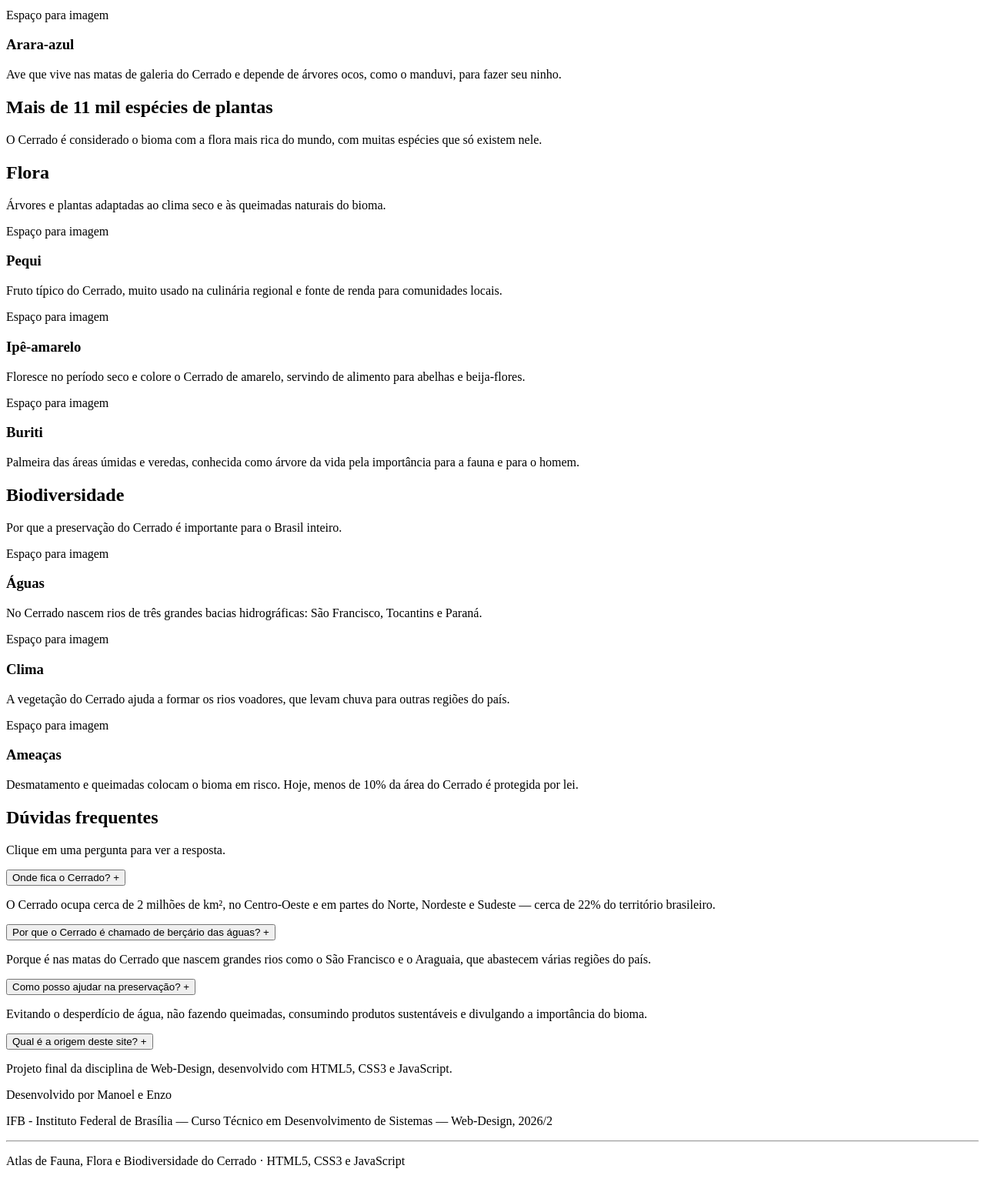
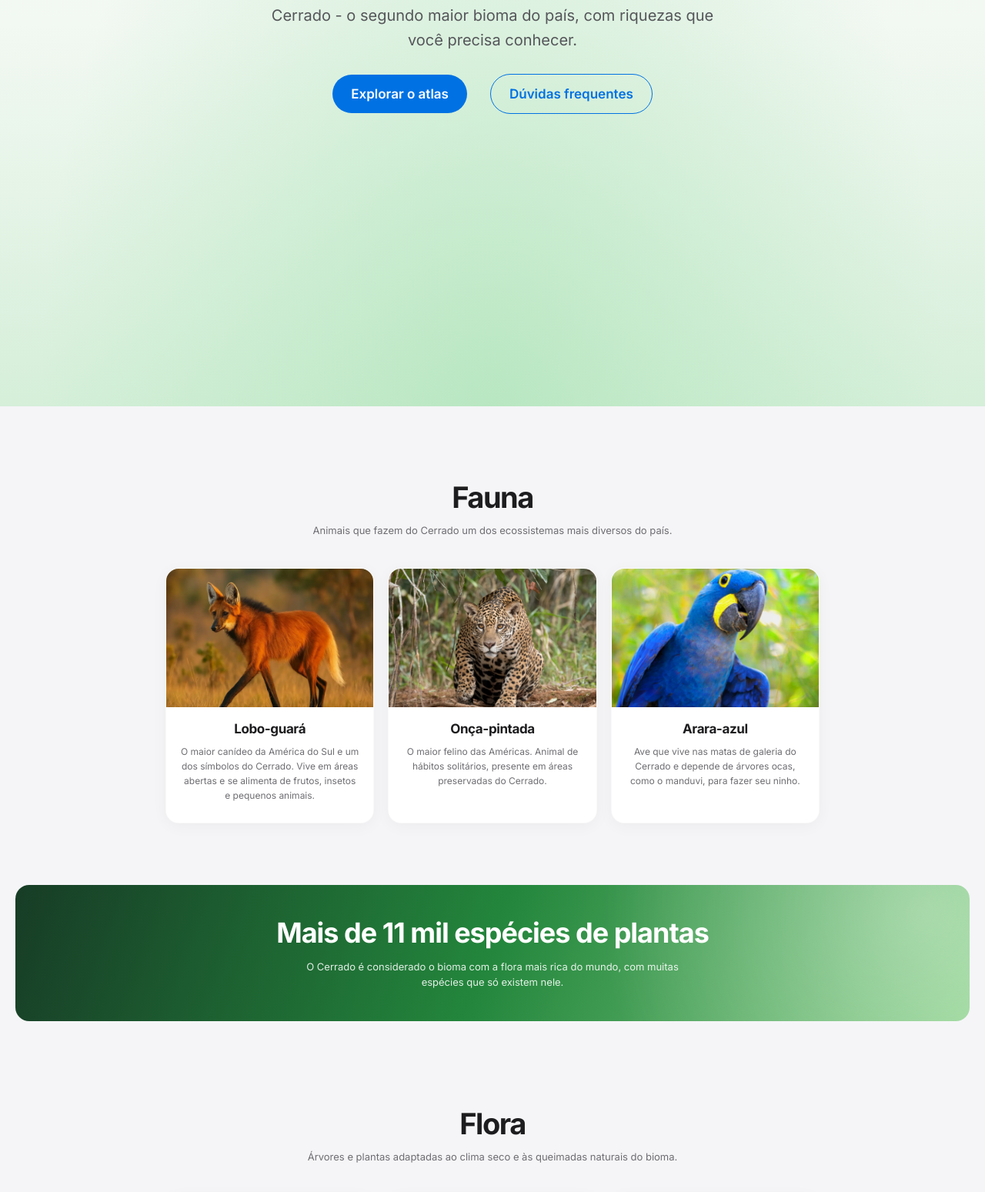
Before and after one commit to efborges/atlas-cerrado, a plain HTML site: page index.html in a window 1280 px wide. Shown: the part 572-2121 px from the top of the page at 77% size. Drawn offline with Linux system fonts and the light colour scheme.

Commit message:
Adiciona nova versão do Atlas Cerrado - Enzo

```diff
--- a/css/style.css
+++ b/css/style.css
@@ -0,0 +1,347 @@
+
+@import url('https://fonts.googleapis.com/css2?family=Inter:wght@400;500;600;700;800&display=swap');
+
+/* Aqui fica as cores do site */
+:root {
+    --fundo: #f5f5f7;
+    --texto: #1d1d1f;
+    --texto-secundario: #6e6e73;
+    --branco: #fff;
+}
+
+/* Geralzao */
+* {
+    margin: 0;
+    padding: 0;
+    box-sizing: border-box;
+}
+
+html {
+    scroll-behavior: smooth;
+    scroll-padding-top: 65px;
+}
+
+body {
+    font-family: 'Inter', sans-serif;
+    background: var(--fundo);
+    color: var(--texto);
+    -webkit-font-smoothing: antialiased;
+    overflow-x: hidden;
+}
+
+a { color: inherit; text-decoration: none; }
+button { font-family: inherit; }
+
+/* Barra de Navegação */
+nav {
+    width: 100%;
+    height: 42px;
+    position: fixed;
+    top: 0;
+    left: 0;
+    z-index: 1000;
+    display: flex;
+    align-items: center;
+    justify-content: center;
+    background: rgba(45,45,46,.96);
+    backdrop-filter: blur(20px);
+    -webkit-backdrop-filter: blur(20px);
+    border-bottom: 1px solid rgba(255,255,255,.08);
+}
+
+nav ul {
+    width: min(100% - 40px, 400px);
+    display: flex;
+    justify-content: space-between;
+    align-items: center;
+    list-style: none;
+}
+
+nav a {
+    color: #e8e8ed;
+    font-size: 11px;
+    transition: all .35s ease;
+}
+
+nav a:hover { color: white; }
+nav .logo { font-size: 15px; font-weight: 700; letter-spacing: -.5px; }
+
+/* Botão do modo dark */
+#temaBtn {
+    width: 38px;
+    height: 23px;
+    display: flex;
+    align-items: center;
+    justify-content: center;
+    border: 1px solid #777;
+    border-radius: 30px;
+    background: transparent;
+    font-size: 0;
+    cursor: pointer;
+    transition: .3s ease;
+}
+
+#temaBtn::before { content: "🌙"; font-size: 12px; }
+#temaBtn:hover { border-color: #aaa; background: rgba(255,255,255,.05); }
+
+/* Capa do site verde */
+.hero {
+    width: 100%;
+    min-height: 1100px;
+    padding: 140px 20px 100px;
+    display: flex;
+    flex-direction: column;
+    align-items: center;
+    justify-content: center;
+    position: relative;
+    text-align: center;
+    background:
+        radial-gradient(ellipse at 50% 100%, rgba(161,224,174,.55), transparent 65%),
+        linear-gradient(180deg, #fbfbfb 0%, #f2f8f2 55%, #d5efd9 100%);
+}
+
+.hero h1 {
+    margin-bottom: 18px;
+    color: #1d1d1f;
+    font-size: clamp(100px, 8vw, 86px);
+    font-weight: 800;
+    letter-spacing: -5px;
+    line-height: 1.05;
+}
+
+.hero p {
+    max-width: 600px;
+    color: #55565a;
+    font-size: 20px;
+    line-height: 1.6;
+}
+
+/* Botões da capa */
+.btn-grupo {
+    display: flex;
+    align-items: center;
+    justify-content: center;
+    gap: 30px;
+    margin-top: 28px;
+}
+
+.btn {
+    padding: 15px 24px;
+    border-radius: 30px;
+    font-size: 17px;
+    font-weight: 600;
+    transition: all .35s ease;
+}
+
+.btn-principal { background: #0071e3; color: white; }
+.btn-principal:hover { background: #0077ed; transform: scale(1.04); }
+
+.btn-linha {
+    border: 1px solid #0071e3;
+    color: #0071e3;
+    background: transparent;
+}
+
+.btn-linha:hover { background: rgba(0,113,227,.07); }
+
+/* Títulos */
+section {
+    width: 100%;
+    padding: 95px 20px 65px;
+    text-align: center;
+}
+
+section h2 {
+    margin-bottom: 10px;
+    font-size: clamp(28px, 4vw, 38px);
+    font-weight: 700;
+    letter-spacing: -1.5px;
+}
+
+.sub {
+    max-width: 500px;
+    margin: 0 auto 38px;
+    color: var(--texto-secundario);
+    font-size: 13px;
+    line-height: 1.6;
+}
+
+/* Cards */
+.grade {
+    width: min(100%, 850px);
+    margin: 0 auto;
+    display: grid;
+    grid-template-columns: repeat(3, 1fr);
+    gap: 18px;
+}
+
+.card {
+    overflow: hidden;
+    padding-bottom: 25px;
+    border: 1px solid rgba(0,0,0,.025);
+    border-radius: 17px;
+    background: var(--branco);
+    box-shadow: 0 4px 20px rgba(0,0,0,.04);
+    transition: all .35s ease;
+}
+
+.card:hover {
+    transform: translateY(-7px);
+    box-shadow: 0 12px 30px rgba(0,0,0,.09);
+}
+
+/* Imagens dos cards */
+.foto {
+    width: 100%;
+    height: 180px;
+    overflow: hidden;
+    background: #f3f5ef;
+}
+
+.foto img {
+    width: 100%;
+    height: 100%;
+    display: block;
+    object-fit: cover;
+    object-position: center;
+    transition: transform .35s ease;
+}
+
+.card:hover .foto img { transform: scale(1.04); }
+
+.card h3 {
+    margin: 18px 15px 10px;
+    font-size: 17px;
+    font-weight: 700;
+    letter-spacing: -.4px;
+}
+
+.card p {
+    margin: 0 18px;
+    color: var(--texto-secundario);
+    font-size: 12px;
+    line-height: 1.6;
+}
+
+/* Faixa verde */
+.faixa {
+    width: calc(100% - 40px);
+    min-height: 175px;
+    margin: 15px auto;
+    padding: 40px 25px;
+    display: flex;
+    flex-direction: column;
+    align-items: center;
+    justify-content: center;
+    border-radius: 18px;
+    color: white;
+    text-align: center;
+    background:
+        radial-gradient(circle at 95% 20%, rgba(255,255,255,.35), transparent 35%),
+        linear-gradient(110deg, #173c26 0%, #23863c 50%, #8bd18b 100%);
+}
+
+.faixa h2 {
+    margin-bottom: 12px;
+    font-size: clamp(25px, 4vw, 36px);
+    font-weight: 700;
+    letter-spacing: -1px;
+}
+
+.faixa p {
+    max-width: 500px;
+    color: rgba(255,255,255,.88);
+    font-size: 13px;
+    line-height: 1.6;
+}
+
+/* Perguntas frequentes */
+#faq { padding: 85px 20px 90px; }
+#faq .sub { margin-bottom: 30px; }
+
+.faq {
+    width: min(100%, 650px);
+    margin: 0 auto;
+    text-align: left;
+}
+
+.faq-item { border-bottom: 1px solid rgba(0,0,0,.12); }
+
+.faq-item button {
+    width: 100%;
+    padding: 19px 8px;
+    display: flex;
+    align-items: center;
+    justify-content: space-between;
+    border: none;
+    background: transparent;
+    color: var(--texto);
+    font-size: 14px;
+    font-weight: 500;
+    text-align: left;
+    cursor: pointer;
+    transition: all .35s ease;
+}
+
+.faq-item button:hover { color: #0071e3; }
+
+.faq-item button span {
+    font-size: 19px;
+    font-weight: 400;
+    transition: transform .3s ease;
+}
+
+.resposta { display: none; padding: 0 30px 20px 8px; }
+
+.resposta p {
+    color: var(--texto-secundario);
+    font-size: 13px;
+    line-height: 1.7;
+}
+
+.faq-item.ativo .resposta { display: block; }
+.faq-item.ativo button span { transform: rotate(45deg); }
+
+/* Rodapé */
+footer {
+    width: 100%;
+    padding: 45px 20px 35px;
+    background: #161617;
+    color: #a1a1a6;
+    text-align: center;
+}
+
+footer p { font-size: 11px; line-height: 1.8; }
+
+footer .equipe {
+    margin-bottom: 8px;
+    color: #f5f5f7;
+    font-size: 13px;
+    font-weight: 600;
+}
+
+footer .curso { max-width: 600px; margin: 0 auto 20px; }
+
+footer hr {
+    width: min(100%, 650px);
+    margin: 20px auto;
+    border: 0;
+    border-top: 1px solid rgba(255,255,255,.15);
+}
+
+/* Modo escuro */
+body.tema-escuro {
+    --fundo: #1d1d1f;
+    --texto: #f5f5f7;
+    --texto-secundario: #aaa;
+    --branco: #2c2c2e;
+}
+
+body.tema-escuro .hero { background: linear-gradient(180deg, #252525, #183322); }
+
+body.tema-escuro .hero h1,
+body.tema-escuro .hero p { color: white; }
+
+body.tema-escuro .faq-item { border-color: rgba(255,255,255,.15); }
+
+body.tema-escuro #temaBtn::before { content: "☀️"; }
--- a/index.html
+++ b/index.html
@@ -4,17 +4,10 @@
     <meta charset="UTF-8">
     <meta name="viewport" content="width=device-width, initial-scale=1.0">
     <title>Atlas — Manoel e Enzo</title>
-
-<!-- ============================================================
-     AQUI JA DEIXEI PUXANDO A INTEGTAÇÃO DO CSS
-     ============================================================ -->
     <link rel="stylesheet" href="css/style.css">
-<base target="_blank">
 </head>
 <body>
 
-<!-- ==================== BARA FIXA ==================== -->
-<!-- ====AQUI VOCE PODE USAR O JS PARA MUDAR O TEMA DE ESCURO PARA CRARO === -->
     <nav>
         <ul>
             <li><a href="#" class="logo">Atlas</a></li>
@@ -22,142 +15,122 @@
             <li><a href="#flora">Flora</a></li>
             <li><a href="#biodiversidade">Biodiversidade</a></li>
             <li><a href="#faq">Dúvidas</a></li>
-    <li><button id="temaBtn" title="Alternar tema claro/escuro">Tema</button></li>
+            <li><button id="temaBtn" title="Alternar tema claro/escuro" aria-label="Alternar tema">Tema</button></li>
         </ul>
     </nav>
 
-<!-- ==================== CAPA==================== -->
     <header class="hero">
-  <h1>Atlas</h1>
-  <p>Um guia sobre a fauna, a flora e a biodiversidade do segundo maior bioma do Brasil.</p>
+        <h1>Atlas do Cerrado</h1>
+        <p>Um guia completo sobre a fauna, a flora e a biodiversidade do Cerrado - o segundo maior bioma do país, com riquezas que você precisa conhecer.</p>
         <div class="btn-grupo">
             <a href="#fauna" class="btn btn-principal">Explorar o atlas</a>
             <a href="#faq" class="btn btn-linha">Dúvidas frequentes</a>
         </div>
     </header>
 
-<!-- ==================== AQUI FAUNA ==================== -->
+    <main>
         <section id="fauna">
             <h2>Fauna</h2>
             <p class="sub">Animais que fazem do Cerrado um dos ecossistemas mais diversos do país.</p>
             <div class="grade">
-
-    <div class="card">
-      <!-- COLOCAR IMAGEM AQUI: <img src="" alt="Lobo-guará"> -->
-      <div class="foto">Espaço para imagem</div>
+                <article class="card">
+                    <div class="foto"><img src="pics/loboguara.png" alt="Lobo-guará"></div>
                     <h3>Lobo-guará</h3>
                     <p>O maior canídeo da América do Sul e um dos símbolos do Cerrado. Vive em áreas abertas e se alimenta de frutos, insetos e pequenos animais.</p>
-    </div>
+                </article>
 
-    <div class="card">
-      <!-- COLOCAR IMAGEM AQUI -->
-      <div class="foto">Espaço para imagem</div>
+                <article class="card">
+                    <div class="foto"><img src="pics/oncapintada.png" alt="Onça-pintada"></div>
                     <h3>Onça-pintada</h3>
                     <p>O maior felino das Américas. Animal de hábitos solitários, presente em áreas preservadas do Cerrado.</p>
-    </div>
+                </article>
 
-    <div class="card">
-      <!-- COLOCAR IMAGEM AQUI -->
-      <div class="foto">Espaço para imagem</div>
+                <article class="card">
+                    <div class="foto"><img src="pics/arara.png" alt="Arara-azul"></div>
                     <h3>Arara-azul</h3>
-      <p>Ave que vive nas matas de galeria do Cerrado e depende de árvores ocos, como o manduvi, para fazer seu ninho.</p>
-    </div>
-
+                    <p>Ave que vive nas matas de galeria do Cerrado e depende de árvores ocas, como o manduvi, para fazer seu ninho.</p>
+                </article>
             </div>
         </section>
 
-<!-- ==================== AQUI O DESTAQUE ==================== -->
         <div class="faixa">
             <h2>Mais de 11 mil espécies de plantas</h2>
             <p>O Cerrado é considerado o bioma com a flora mais rica do mundo, com muitas espécies que só existem nele.</p>
         </div>
 
-<!-- ==================== FLORA ==================== -->
         <section id="flora">
             <h2>Flora</h2>
             <p class="sub">Árvores e plantas adaptadas ao clima seco e às queimadas naturais do bioma.</p>
             <div class="grade">
-
-    <div class="card">
-      <!-- COLOCAR IMAGEM AQUI -->
-      <div class="foto">Espaço para imagem</div>
+                <article class="card">
+                    <div class="foto"><img src="pics/pequi.png" alt="Pequi"></div>
                     <h3>Pequi</h3>
                     <p>Fruto típico do Cerrado, muito usado na culinária regional e fonte de renda para comunidades locais.</p>
-    </div>
+                </article>
 
-    <div class="card">
-      <!-- COLOCAR IMAGEM AQUI -->
-      <div class="foto">Espaço para imagem</div>
+                <article class="card">
+                    <div class="foto"><img src="pics/ipeamarelo.png" alt="Ipê-amarelo"></div>
                     <h3>Ipê-amarelo</h3>
                     <p>Floresce no período seco e colore o Cerrado de amarelo, servindo de alimento para abelhas e beija-flores.</p>
-    </div>
+                </article>
 
-    <div class="card">
-      <!-- COLOCAR IMAGEM AQUI -->
-      <div class="foto">Espaço para imagem</div>
+                <article class="card">
+                    <div class="foto"><img src="pics/buriti.png" alt="Buriti"></div>
                     <h3>Buriti</h3>
                     <p>Palmeira das áreas úmidas e veredas, conhecida como árvore da vida pela importância para a fauna e para o homem.</p>
-    </div>
-
+                </article>
             </div>
         </section>
 
-<!-- ==================== BIODIVERSIDADE ==================== -->
         <section id="biodiversidade">
             <h2>Biodiversidade</h2>
             <p class="sub">Por que a preservação do Cerrado é importante para o Brasil inteiro.</p>
             <div class="grade">
-
-    <div class="card">
-      <!-- COLOCAR IMAGEM AQUI -->
-      <div class="foto">Espaço para imagem</div>
+                <article class="card">
+                    <div class="foto"><img src="pics/agua.png" alt="Águas do Cerrado"></div>
                     <h3>Águas</h3>
                     <p>No Cerrado nascem rios de três grandes bacias hidrográficas: São Francisco, Tocantins e Paraná.</p>
-    </div>
+                </article>
 
-    <div class="card">
-      <!-- COLOCAR IMAGEM AQUI -->
-      <div class="foto">Espaço para imagem</div>
+                <article class="card">
+                    <div class="foto"><img src="pics/clima.png" alt="Clima do Cerrado"></div>
                     <h3>Clima</h3>
                     <p>A vegetação do Cerrado ajuda a formar os rios voadores, que levam chuva para outras regiões do país.</p>
-    </div>
+                </article>
 
-    <div class="card">
-      <!-- COLOCAR IMAGEM AQUI -->
-      <div class="foto">Espaço para imagem</div>
+                <article class="card">
+                    <div class="foto"><img src="pics/ameaca.png" alt="Ameaças ao Cerrado"></div>
                     <h3>Ameaças</h3>
                     <p>Desmatamento e queimadas colocam o bioma em risco. Hoje, menos de 10% da área do Cerrado é protegida por lei.</p>
-    </div>
-
+                </article>
             </div>
         </section>
 
-<!-- ==================== DÚVIDAS coloque JS aqui ==================== -->
         <section id="faq">
             <h2>Dúvidas frequentes</h2>
             <p class="sub">Clique em uma pergunta para ver a resposta.</p>
 
             <div class="faq">
                 <div class="faq-item">
-      <button>Onde fica o Cerrado? <span>+</span></button>
+                    <button type="button" aria-expanded="false">Onde fica o Cerrado? <span>+</span></button>
                     <div class="resposta"><p>O Cerrado ocupa cerca de 2 milhões de km², no Centro-Oeste e em partes do Norte, Nordeste e Sudeste — cerca de 22% do território brasileiro.</p></div>
                 </div>
                 <div class="faq-item">
-      <button>Por que o Cerrado é chamado de berçário das águas? <span>+</span></button>
+                    <button type="button" aria-expanded="false">Por que o Cerrado é chamado de berçário das águas? <span>+</span></button>
                     <div class="resposta"><p>Porque é nas matas do Cerrado que nascem grandes rios como o São Francisco e o Araguaia, que abastecem várias regiões do país.</p></div>
                 </div>
                 <div class="faq-item">
-      <button>Como posso ajudar na preservação? <span>+</span></button>
+                    <button type="button" aria-expanded="false">Como posso ajudar na preservação? <span>+</span></button>
                     <div class="resposta"><p>Evitando o desperdício de água, não fazendo queimadas, consumindo produtos sustentáveis e divulgando a importância do bioma.</p></div>
                 </div>
                 <div class="faq-item">
-      <button>Qual é a origem deste site? <span>+</span></button>
+                    <button type="button" aria-expanded="false">Qual é a origem deste site? <span>+</span></button>
                     <div class="resposta"><p>Projeto final da disciplina de Web-Design, desenvolvido com HTML5, CSS3 e JavaScript.</p></div>
                 </div>
             </div>
         </section>
+    </main>
 
-<!-- ==================== RODAPÉ COM O NOSSO NOMES ==================== -->
     <footer>
         <p class="equipe">Desenvolvido por Manoel e Enzo</p>
         <p class="curso">IFB - Instituto Federal de Brasília — Curso Técnico em Desenvolvimento de Sistemas — Web-Design, 2026/2</p>
@@ -165,10 +138,6 @@
         <p>Atlas de Fauna, Flora e Biodiversidade do Cerrado · HTML5, CSS3 e JavaScript</p>
     </footer>
 
-<!-- ============================================================
-     JA DEIXEI PUXANDO O JS EXTERNO AQUI
-     ============================================================ -->
     <script src="js/script.js" defer></script>
-
 </body>
 </html>
--- a/js/script.js
+++ b/js/script.js
@@ -0,0 +1,5 @@
+const temaBtn = document.getElementById('temaBtn');
+
+temaBtn.addEventListener('click', () => {
+    document.body.classList.toggle('tema-escuro');
+});
```
Also changed, not shown: pics/agua.png (added), pics/ameaca.png (added), pics/arara.png (added), pics/buriti.png (added), pics/clima.png (added), pics/ipeamarelo.png (added), pics/loboguara.png (added), pics/oncapintada.png (added), pics/pequi.png (added). Lines whose indentation alone changed are shown as unchanged.
